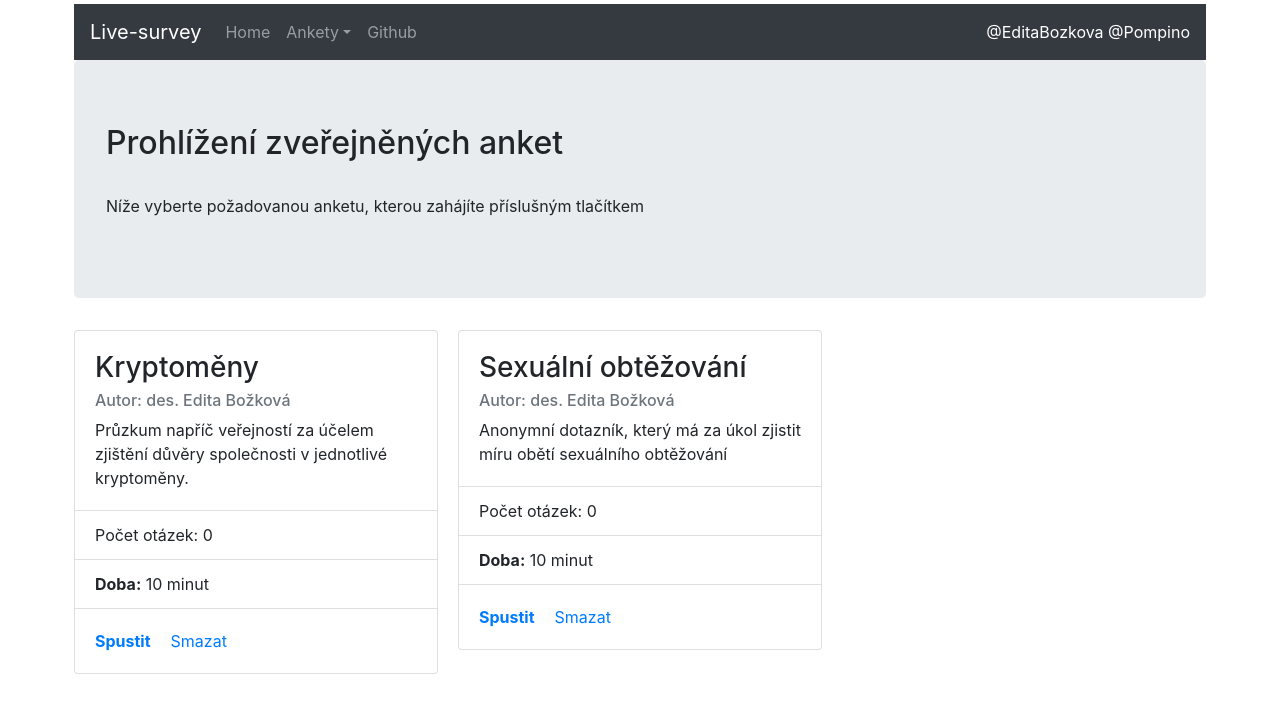
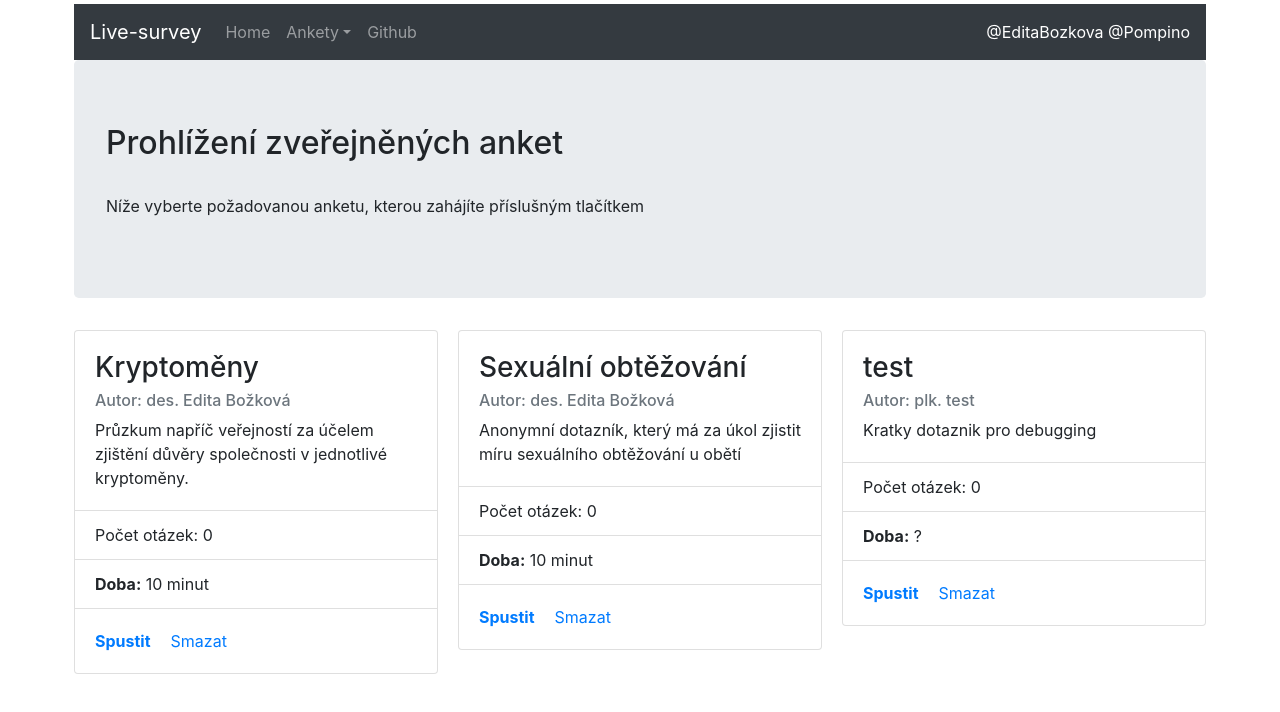
Before and after one commit to EditaBozkova/LiveSurvey, a React (Create React App) app in the folder ReactApp Debug/: page /album in a window 1280 px wide. Shown: the top 712 px of the page. Built offline with nearby package versions, Linux system fonts and the light colour scheme.

Commit message:
bug fixing

```diff
--- a/ReactApp Debug/src/Album.js
+++ b/ReactApp Debug/src/Album.js
@@ -3,6 +3,8 @@ import NavBa from './NavBar';
 import { Card, CardColumns, Container, Jumbotron, ListGroup, ListGroupItem } from 'react-bootstrap';
 
 const Survey = (props) => {
+    let url="/album-"+props.index;
+
     return (
         <Card>
             <Card.Body>
@@ -17,7 +19,7 @@ const Survey = (props) => {
                 <ListGroupItem><b>Doba:</b> {props.data.info.STime ? props.data.info.STime : "0 minut"}</ListGroupItem>
             </ListGroup>
             <Card.Body>
-                <Card.Link href=""><b>Spustit</b></Card.Link>
+                <Card.Link href={url}><b>Spustit</b></Card.Link>
                 <Card.Link href="">Smazat</Card.Link>
             </Card.Body>
         </Card>
@@ -29,7 +31,9 @@ const Podmenu = (props) => {
     //console.log(JSON.stringify(props.JSONdata));
 
     for(const item of props.JSONdata) {
-        Result.push(<Survey data={item}></Survey>);
+        const index=props.JSONdata.indexOf(item);
+
+        Result.push(<Survey data={item} index={index}></Survey>);
     }
     return (
         <CardColumns>{Result}</CardColumns>
@@ -45,6 +49,6 @@ const Album = (props) => (
         </Jumbotron>
         <Podmenu JSONdata={props.JSONdata}/>
     </Container>
-);
+)
 
 export default Album;
--- a/ReactApp Debug/src/AlbumData.js
+++ b/ReactApp Debug/src/AlbumData.js
@@ -78,7 +78,7 @@ const JSONdata = [
         "info": {
                 "SName": "Sexuální obtěžování ",
                 "SAuthor": "des. Edita Božková",
-                "SAbout": "Anonymní dotazník, který má za úkol zjistit míru obětí sexuálního obtěžování",
+                "SAbout": "Anonymní dotazník, který má za úkol zjistit míru sexuálního obtěžování u obětí",
                 "QuestSum": "16",
                 "STime": "10 minut"
             },
@@ -172,6 +172,35 @@ const JSONdata = [
                 "Choices": ["Nejsem oběť sexuálního násilí", "Nezanechalo to na mně žádné následky", "Ano, zanechalo to na mě trvalé následky"]
             }
         ]
+    },
+
+    {
+        "info": {
+                "SName": "test",
+                "SAuthor": "plk. test",
+                "SAbout": "Kratky dotaznik pro debugging",
+                "QuestSum": "?",
+                "STime": "?"
+            },
+        "questions": [
+            {
+                "Type": "radiogroup",
+                "CorrectAnsw": "false",
+                "QTitle": "Jaké je Vaše pohlaví",
+                "Choices": ["Žena", "Muž"]
+            }, {
+                "Type": "text",
+                "QTitle": "Kolik je Vám let?"
+            }, {
+                "Type": "checkbox",
+                "CorrectAnsw": "false",
+                "QTitle": "Oblibene dny",
+                "Choices": ["Žádné", "Po", "Ut", "Str"]
+            }, {
+                "Type": "text",
+                "QTitle": "Jaky je den?"
+            }
+        ]
     }
 ]
 
--- a/ReactApp Debug/src/App.js
+++ b/ReactApp Debug/src/App.js
@@ -24,7 +24,7 @@ export default function App() {
             <InProg />
           </Route>
           <Route path="/">
-            <Home SurSum="2"/>
+            <Home SurSum={JSONdata.length}/>
           </Route>
         </Switch>
     </Router>
```
Also changed, not shown: ReactApp Debug/src/Survey.js (added, +10 -0 lines), ReactApp Debug/src/Question.js (added).
